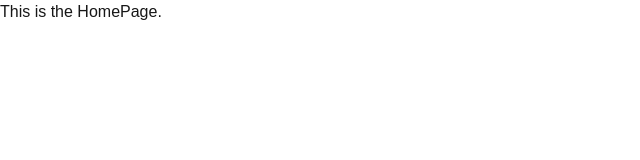
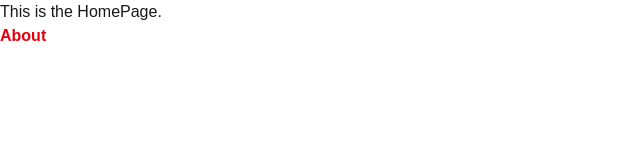
Before and after one commit to Fahad-Javed20/my-nextapp-lec37, a Next.js app: page / in a window 1280 px wide. Shown: the top 160 px of the page, without its empty margins (0-640 px from the left). Built offline with nearby package versions, Linux system fonts and the light colour scheme.

Commit message:
Update page.tsx

```diff
--- a/app/page.tsx
+++ b/app/page.tsx
@@ -1,8 +1,10 @@
+import Link from "next/link";
 
 export default function Home() {
   return (
     <div >
      <h1>This is the HomePage.</h1>
+     <Link className="font-bold text-red-600" href="/about">About</Link>
     </div>
   );
 }
```
